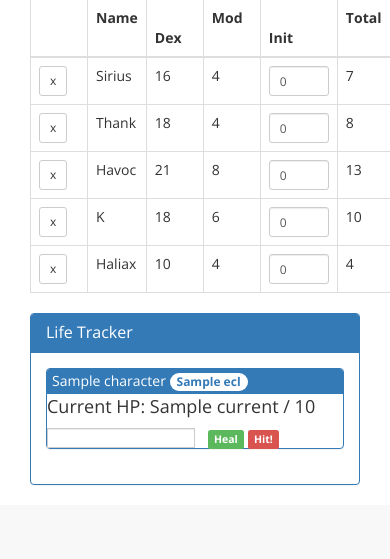
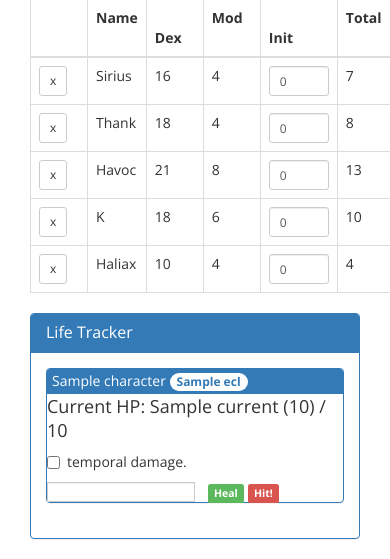
Before and after one commit to maxicecilia/dnd3.5-tools, a Python web app: template dnd_tools/templates/website/index.html in a window 390 px wide. Shown: the part 342-901 px from the top of the page. Before the commit the page ends 827 px from the top, so only its background shows below. Run offline with Jinja, Linux system fonts and the light colour scheme; the template is opened without the code that fills it: most values are stand-ins (such as "Sample title", 1, 10 or a date in 2020); some libraries are stand-ins or nearby versions; some web fonts are replaced.

Commit message:
Improve lifetracker - Add temp HP

```diff
--- a/dnd_tools/character/models.py
+++ b/dnd_tools/character/models.py
@@ -25,6 +25,7 @@ class ArmorClass(EmbeddedDocument):
 class HitPoints(EmbeddedDocument):
     total = IntField(default=0)
     current = IntField(default=0)
+    temp_damage = IntField(default=0)
     hit_dice = StringField(max_length=255)
     damage_reduction = StringField(max_length=255, required=False)
 
--- a/dnd_tools/static/css/sidebar.css
+++ b/dnd_tools/static/css/sidebar.css
@@ -12,7 +12,6 @@
   #sidebar.affix {
     position: fixed;
     top:70px;
-    width:228px;
   }
 }
 
--- a/dnd_tools/static/js/life_tracker.js
+++ b/dnd_tools/static/js/life_tracker.js
@@ -29,7 +29,9 @@ $(document).ready(function() {
         type : 'PATCH',
         data : JSON.stringify({hit_points: {current: current_hp, total: total_hp}}),
         success : function(response, textStatus, jqXhr) {
-            console.log("Venue Successfully Patched!");
+            $('.bottom-left').notify({
+              message: { text: 'Saved!' }
+            }).show();
         },
         error : function(jqXHR, textStatus, errorThrown) {
             // log the error to the console
@@ -44,6 +46,7 @@ $(document).ready(function() {
   function update_hp(obj, is_hit) {
     var parent = obj.parent().parent().parent();
     var hp_object = parent.find("#current-hp");
+    var temp_check = $(parent.find(".temp-damage-checkbox")[0]).is(':checked');
 
     var dice = new DiceRoller();
     var damage = dice.roll(obj.parent().find(".action-val").val()).total;
@@ -53,10 +56,17 @@ $(document).ready(function() {
       return;
     }
 
-    var hp = parseInt(hp_object.attr("data-current-hp"), 10) + damage;
+    var temp_hp = parseInt(hp_object.attr("data-temp-hp"), 10);
+    var hp = parseInt(hp_object.attr("data-current-hp"), 10);
     var total_hp = hp_object.attr("data-total-hp");
 
-    hp_object.text("Current HP: " + hp + " / " + total_hp);
+    if (temp_check) {
+      temp_hp -= damage;
+    } else {
+      hp += damage;
+    }
+
+    hp_object.text("Current HP: " + hp + " ("+ temp_hp + ")" + " / " + total_hp);
     hp_object.attr("data-current-hp", hp);
   }
 
--- a/dnd_tools/templates/website/index.html
+++ b/dnd_tools/templates/website/index.html
@@ -3,6 +3,7 @@
 {% block css_extra %}
   <link rel="stylesheet" href="{{ STATIC_URL }}css/sidebar.css">
   <link rel="stylesheet" href="{{ STATIC_URL }}css/character_box.css">
+  <link rel="stylesheet" href="{{ STATIC_URL }}css/bootstrap-notify.css">
 {% endblock %}
 
 {% block js_extra %}
@@ -10,11 +11,12 @@
   <script type="text/javascript" src="{{ STATIC_URL }}js/play_room.js"></script>
   <script type="text/javascript" src="{{ STATIC_URL }}js/sidebar.js"></script>
   <script type="text/javascript" src="{{ STATIC_URL }}js/DiceRoller.js"></script>
+  <script type="text/javascript" src="{{ STATIC_URL }}js/bootstrap-notify.js"></script>
 {% endblock %}
 
 {% block main_container %}
 <div id="initiative-tracker" class="row-fluid">
-    <div class="col-md-2" id="leftCol">
+    <div class="col-lg-2" id="leftCol">
       <ul class="nav nav-stacked" id="sidebar">
         <!-- This is a sidebar -->
         <li><a href="#sec0">Section 0</a></li>
@@ -66,5 +68,7 @@
     <div class="col-lg-4 col-lg-offset-1">
       {% include "widgets/life_tracker.html" %}
     </div>
+
+     <div class='notifications bottom-left'></div>
 </div>
 {% endblock %}
--- a/dnd_tools/templates/widgets/life_tracker.html
+++ b/dnd_tools/templates/widgets/life_tracker.html
@@ -8,15 +8,20 @@
       <div id="character-{{ character.name }}" class="panel panel-primary">
         <div class="panel-heading panel-sm">
           <span>{{ character.name }} <span class="badge">{{ character.ecl }}</span></span>
+          <a class="glyphicon glyphicon-floppy-disk action action-save pull-right" style="color: white" ></a>
         </div>
         <div class="panel-content" data-id="{{ character.id }}" >
-          <p id="current-hp" data-current-hp="{{ character.hit_points.current }}" data-total-hp="{{ character.hit_points.total }}" >Current HP: {{ character.hit_points.current }} / {{ character.hit_points.total }} </p>
+          <p id="current-hp" data-temp-hp="{{ character.hit_points.temp_damage }}" data-current-hp="{{ character.hit_points.current }}" data-total-hp="{{ character.hit_points.total }}" >Current HP: {{ character.hit_points.current }} ({{ character.hit_points.temp_damage }}) / {{ character.hit_points.total }} </p>
 
+          <div class="checkbox">
+            <label>
+              <input class="temp-damage-checkbox" type="checkbox"> temporal damage.
+            </label>
+          </div>
           <div class="character-action">
             <span class="label"><input class="action-val form-control input-xs" id='damage-input' /></span>
             <span class="label label-success action action-heal"><a href="#">Heal</a></span>
             <span class="label label-danger action action-hit"><a href="#">Hit!</a></span>
-            <a class="glyphicon glyphicon-floppy-disk action action-save" ></a>
           </div>
         </div>
       </div>
```
